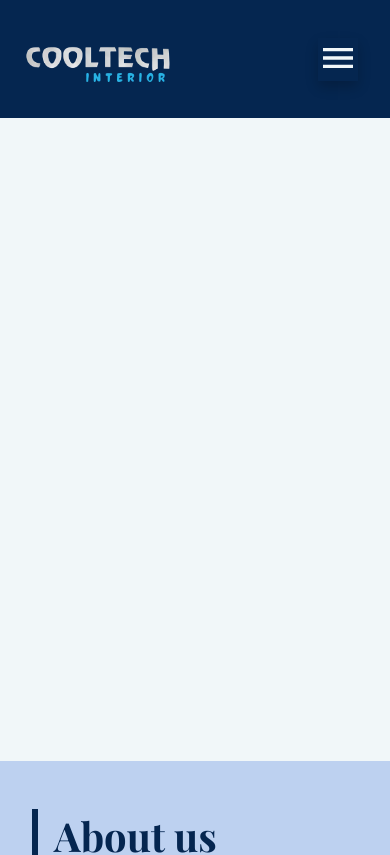
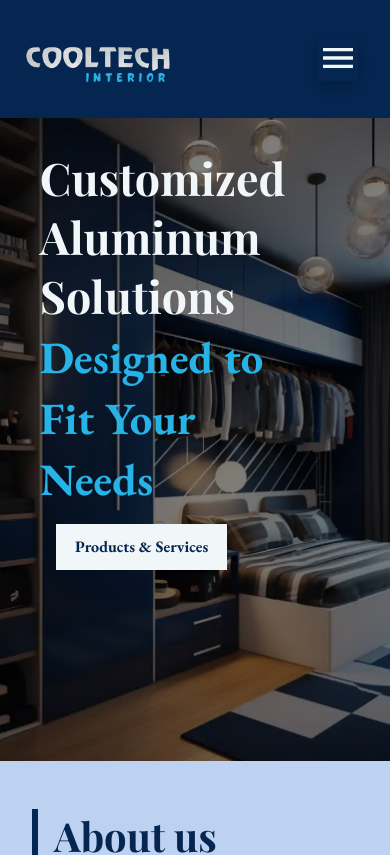
Before and after one commit to syamkumar6/cool-tech, a React (Vite) app: page / in a window 390 px wide. Shown: the top 855 px of the page. Built offline with nearby package versions, Linux system fonts and the light colour scheme; a web font is replaced by a local one.

Commit message:
Update HomeCarousel.module.css

```diff
--- a/src/Components/Home/HomeCarousel.module.css
+++ b/src/Components/Home/HomeCarousel.module.css
@@ -114,26 +114,39 @@
   .embla{
     height: 80vh;
     margin-top: -2rem;
-
   }
 
-  .embalaMain{
-    height: 100%;
+  .emblaMain {
+    height: 100% !important;
+    min-height: 100vh !important;
   }
+
   .imgContainer {
-    max-height: 90vh !important;
+    min-height: 80vh !important;
     position: relative;
     overflow: hidden;
     background: var(--primary-color-dark);
     padding-top: 1rem;
+    object-fit: cover;
     background-size: cover !important;
     background-position: center !important;
   }
+
   .carouselImg {
-    display: none;
+    min-height: 80vh !important;
+
+  }
+  .imgOverlay {
+    min-height: 100vh !important;
+    position: absolute;
+    top: 0;
+    left: 0;
+    width: 100%;
+    height: 100%;
+    background: rgba(0, 0, 0, 0.5);
   }
   .cntDiv {
-    top: 2%;
+    top: 5%;
     left: 5%;
     max-width: 100%;
     height: 100%;
@@ -148,19 +161,9 @@
   }
 
 
-
-  .imgOverlay {
-    position: absolute;
-    top: 0;
-    left: 0;
-    width: 100%;
-    height: 100%;
-    background: rgba(0, 0, 0, 0.5);
-  }
-
   .cntDiv {
     position: absolute;
-    top: 0;
+    top: 2%;
     left: 2%;
     z-index: 2; /* Ensure content is above the overlay */
     color: var(--color-white);
```
